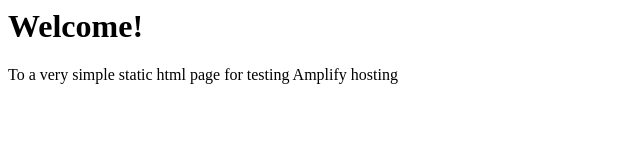
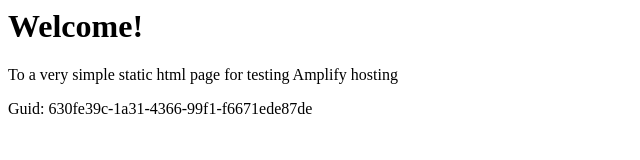
Before and after one commit to aws-aemilia-cdg/Github-PR-Commit-Integration-Test-DoNotTouch-Gith-OKSLNVO2-v1-prod-eu-west-3, a website: page src/index.html in a window 1280 px wide. Shown: the whole page, without its empty margins (0-640 px from the left). Drawn offline with Linux system fonts and the light colour scheme.

Commit message:
commit from integ tests

```diff
--- a/src/index.html
+++ b/src/index.html
@@ -1,3 +1,5 @@
+
+
 <html lang="en">
 
 <head>
@@ -10,6 +12,6 @@
 <body>
     <h1>Welcome!</h1>
     <p>To a very simple static html page for testing Amplify hosting</p>
-</body>
+    <p>Guid: 630fe39c-1a31-4366-99f1-f6671ede87de</p></body>
 
 </html>
```
